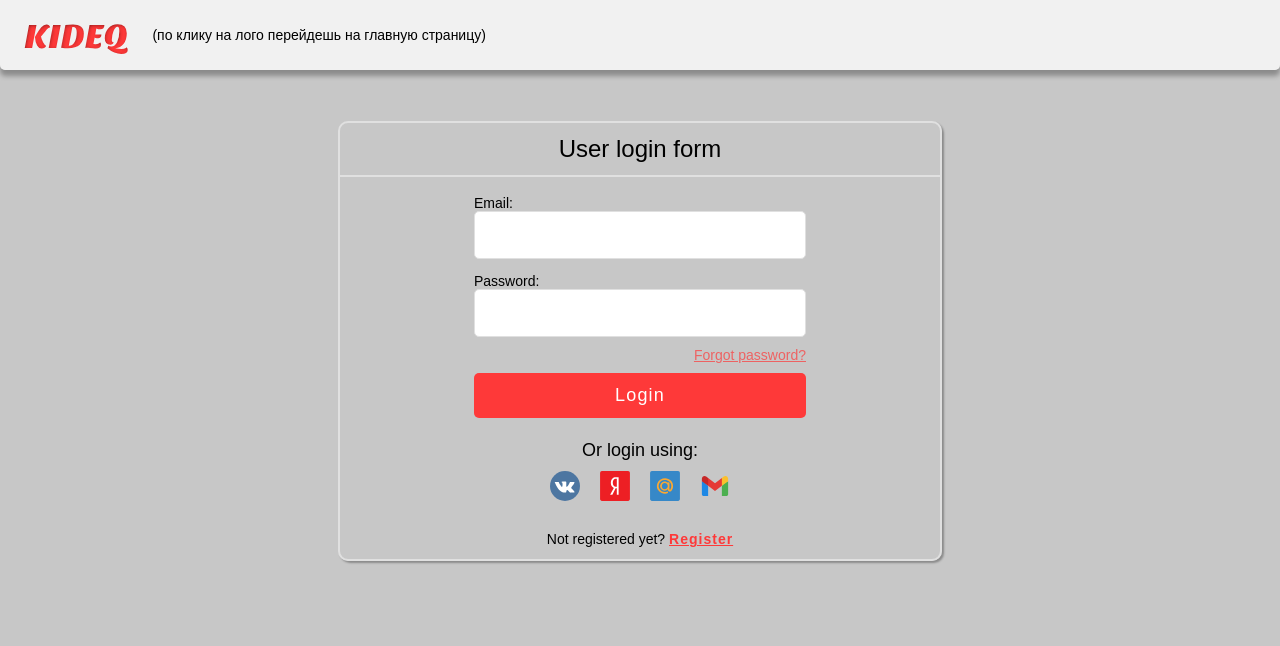
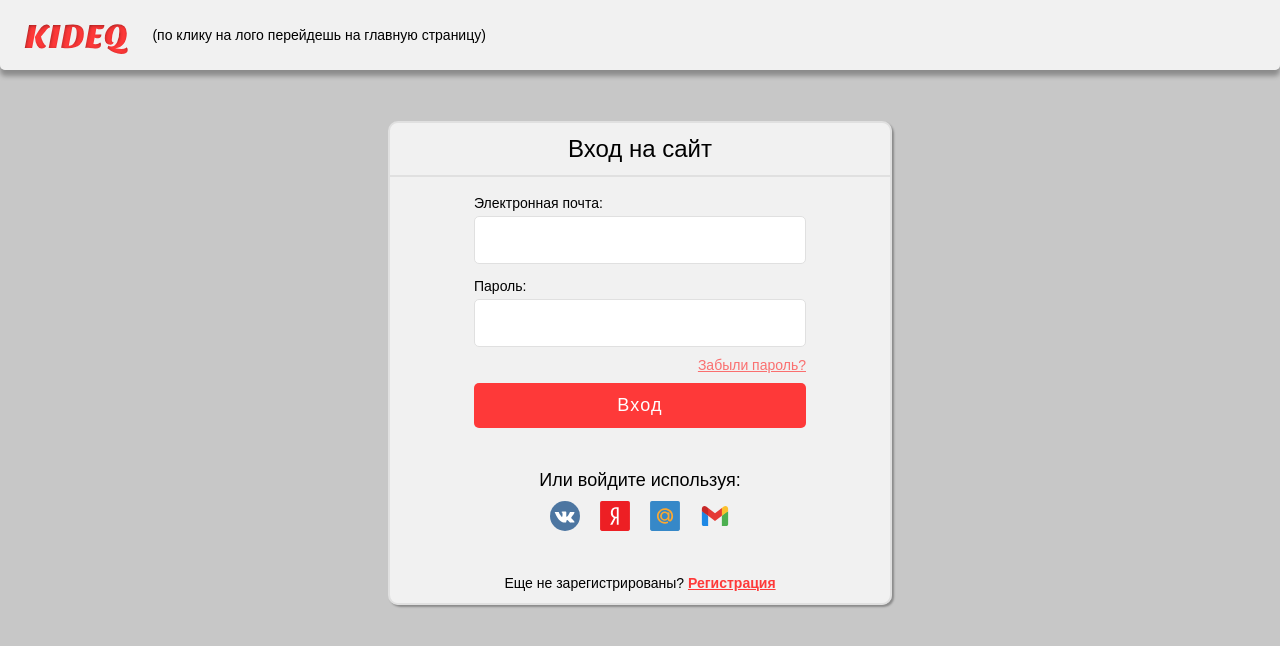
Before and after one commit to IvanKuzznetsov/test_django_project, a React (Vite) app in the folder frontend/: page /login in a window 1280 px wide. Shown: the top 646 px of the page. Built offline with nearby package versions, Linux system fonts and the light colour scheme; a web font is replaced by a local one.

Commit message:
login new verstka

```diff
--- a/frontend/src/components/forms/LoginForm.jsx
+++ b/frontend/src/components/forms/LoginForm.jsx
@@ -1,6 +1,6 @@
+import { useState } from "react";
 import { Link } from "react-router-dom";
 import styles from "./LoginForm.module.css";
-import { useState } from "react";
 
 function LoginForm() {
   const [data, setData] = useState({
@@ -38,10 +38,10 @@ function LoginForm() {
 
   return (
     <form className={styles.loginForm} onSubmit={handleFormSubmit}>
-      <p>User login form</p>
+      <p>Вход на сайт</p>
       <hr />
       <label>
-        Email:
+        Электронная почта:
         <input
           type="email"
           value={data.mail}
@@ -50,7 +50,7 @@ function LoginForm() {
         />
       </label>
       <label>
-        Password:
+        Пароль:
         <input
           type="password"
           value={data.password}
@@ -60,24 +60,32 @@ function LoginForm() {
         />
       </label>
       <div className={styles.forgotPwd}>
-        <Link to="/password-reset" className={styles.forgotPwdAnchor}>
-          Forgot password?
+        <Link to="*" className={styles.forgotPwdAnchor}>
+          Забыли пароль?
         </Link>
       </div>
-      <button>Login</button>
+      <button>Вход</button>
       <div className={styles.waysToLogin}>
-        <p>Or login using:</p>
+        <p>Или войдите используя:</p>
         <div className={styles.waysToLoginLinks}>
-          <img src="icons/vk-icon.svg" alt="vk" width={30} />
-          <img src="icons/yandex-icon.svg" alt="ya" width={30} />
-          <img src="icons/mail-icon.svg" alt="mail" width={30} />
-          <img src="icons/gmail-icon.svg" alt="gmail" width={30} />
+          <Link to="*">
+            <img src="icons/vk-icon.svg" alt="vk" width={30} />
+          </Link>
+          <Link to="*">
+            <img src="icons/yandex-icon.svg" alt="ya" width={30} />
+          </Link>
+          <Link to="*">
+            <img src="icons/mail-icon.svg" alt="mail" width={30} />
+          </Link>
+          <Link to="*">
+            <img src="icons/gmail-icon.svg" alt="gmail" width={30} />
+          </Link>
         </div>
       </div>
       <div className={styles.notRegistered}>
-        Not registered yet?{" "}
+        Еще не зарегистрированы?{" "}
         <Link to="/register" className={styles.anchorToRegister}>
-          Register
+          Регистрация
         </Link>
       </div>
     </form>
--- a/frontend/src/components/forms/LoginForm.module.css
+++ b/frontend/src/components/forms/LoginForm.module.css
@@ -1,11 +1,12 @@
 .loginForm {
   margin: 4% auto;
-  max-width: 600px;
+  max-width: 500px;
   display: flex;
   flex-direction: column;
   align-items: center;
   border: 2px solid #e0e0e0;
   border-radius: 10px;
+  background-color: hsla(0, 0%, 100%, 0.755);
   box-shadow: 2px 2px 2px rgb(0, 0, 0, 0.3);
 }
 .loginForm p {
@@ -25,6 +26,7 @@
   margin-top: 14px;
 }
 .loginForm input {
+  margin-top: 5px;
   font-family: inherit;
   display: block;
   width: 300px;
@@ -45,15 +47,18 @@
   font-size: 14px;
   text-align: right;
   margin-top: 10px;
+  /* margin-bottom: 15px; */
 }
 .forgotPwdAnchor {
   color: hsla(0, 99%, 61%, 0.704);
 }
 .loginForm button {
+  font-family: inherit;
+  font-weight: 300;
   height: 45px;
   min-width: 332px;
   margin-top: 10px;
-  margin-bottom: 10px;
+  margin-bottom: 30px;
   font-size: 18px;
   letter-spacing: 1.2px;
   border: none;
@@ -72,7 +77,6 @@
 }
 .anchorToRegister {
   font-weight: bold;
-  letter-spacing: 1.01px;
   color: hsl(0, 99%, 61%);
   transition-duration: 0.2s;
 }
@@ -84,7 +88,7 @@
   flex-direction: column;
   align-items: center;
   justify-content: center;
-  margin-bottom: 30px;
+  margin-bottom: 40px;
 }
 .waysToLogin p {
   font-size: 18px;
--- a/frontend/src/components/forms/PasswordReset.jsx
+++ b/frontend/src/components/forms/PasswordReset.jsx
@@ -1,5 +1,5 @@
 function PasswordReset() {
-  return <div>Password reset form will be there</div>;
+  return <div>Тут еще ничего нет, но когда-то появится</div>;
 }
 
 export default PasswordReset;
```
